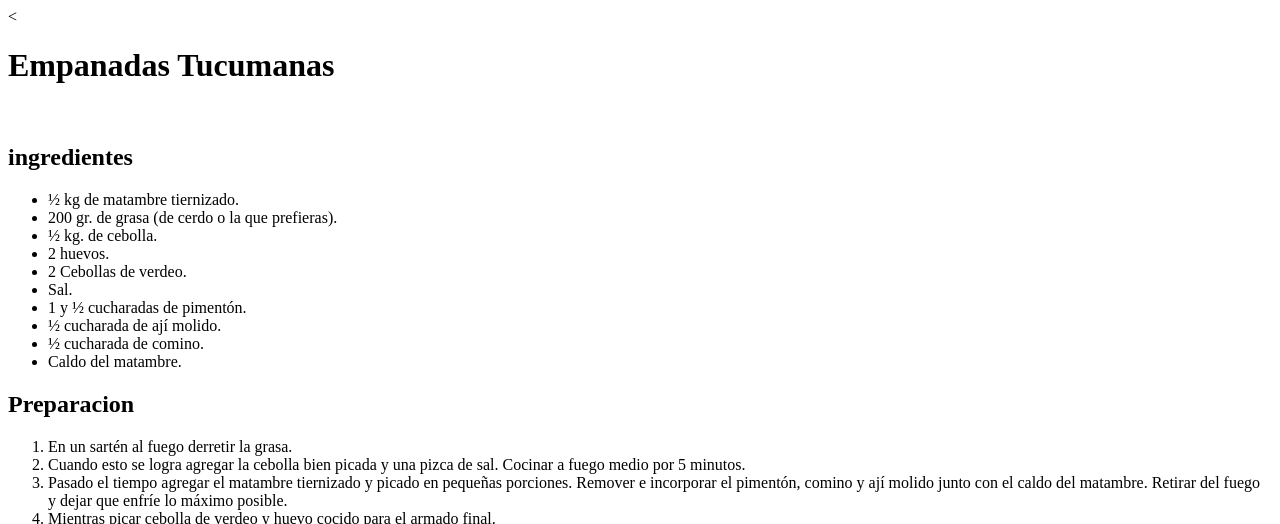
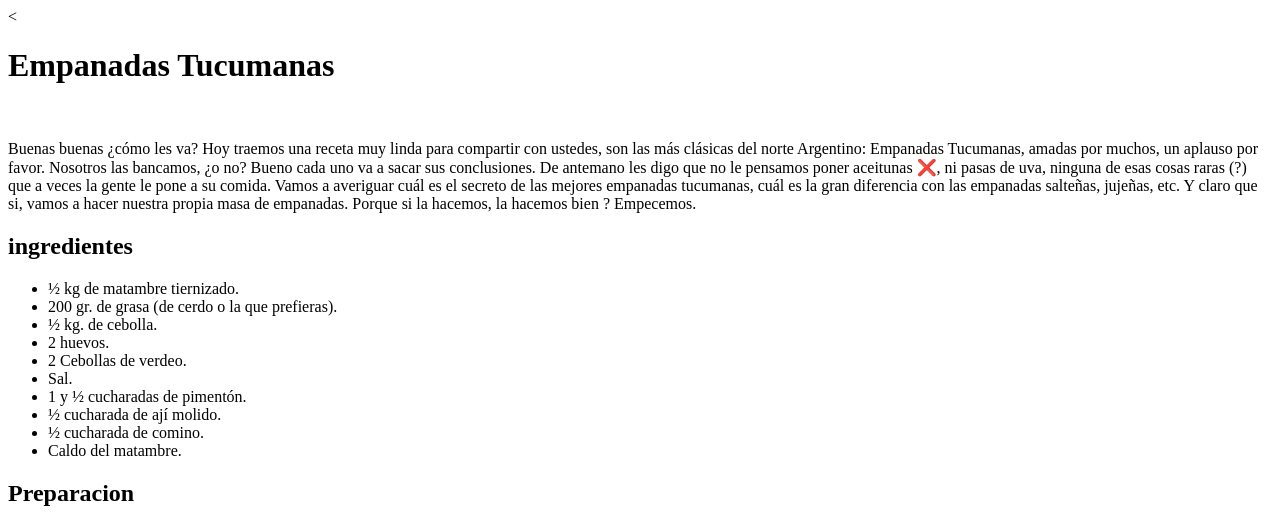
Before and after one commit to m4d3r1t7-maker/practicafront, a plain HTML site: page index.html in a window 1280 px wide. Shown: the top 524 px of the page. Drawn offline with Linux system fonts and the light colour scheme.

Commit message:
Add files via upload

```diff
--- a/index.html
+++ b/index.html
@@ -7,6 +7,13 @@
   <body>
 <h1>Empanadas Tucumanas</h1>
 <br>
+<p>Buenas buenas ¿cómo les va? Hoy traemos una receta muy linda para compartir con ustedes, son las más clásicas del norte Argentino: Empanadas Tucumanas, amadas por muchos, un aplauso por favor.
+
+Nosotros las bancamos, ¿o no? Bueno cada uno va a sacar sus conclusiones. De antemano les digo que no le pensamos poner aceitunas ❌, ni pasas de uva, ninguna de esas cosas raras (?) que a veces la gente le pone a su comida.
+
+Vamos a averiguar cuál es el secreto de las mejores empanadas tucumanas, cuál es la gran diferencia con las empanadas salteñas, jujeñas, etc. Y claro que si, vamos a hacer nuestra propia masa de empanadas. Porque si la hacemos, la hacemos bien ?
+
+Empecemos.</p>
 <h2>ingredientes</h2>
 
 <ul>
```
